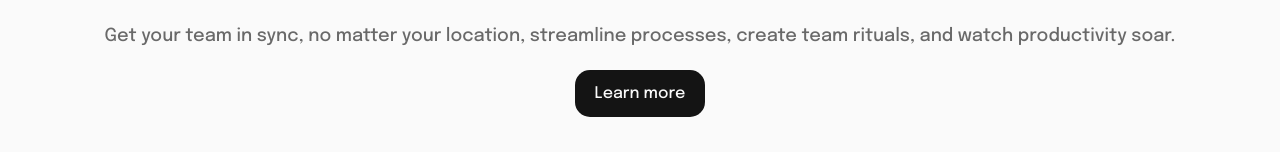
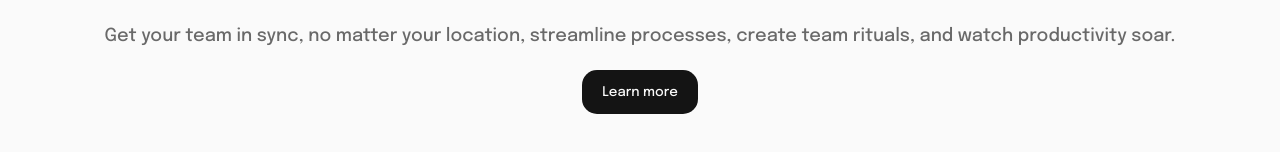
Before and after one commit to Jesuite/Intro-Section, a plain HTML site: page index.html in a window 1280 px wide. Shown: the part 743-895 px from the top of the page. Drawn offline with Linux system fonts and the light colour scheme.

Commit message:
btn adjustment

```diff
--- a/index.html
+++ b/index.html
@@ -51,7 +51,7 @@
       team rituals, and watch productivity soar.
     </p>
     <div>
-      <p class="btn">Learn more</p>
+      <button class="btn" type="button" >Learn more</button>
     </div>
     <div class="clients">
       <img src="/images/client-databiz.svg">
--- a/style.css
+++ b/style.css
@@ -78,11 +78,13 @@ body{
 }
 
 .btn{
+    font-family: 'Epilogue', sans-serif;
     background-color: hsl(0, 0%, 8%);
     color: hsl(0, 0%, 98%);
     border-radius: 15px;
     padding: 15px 20px 15px 20px;
     margin-bottom: 40px;
+    border: 0;
 }
 
 .clients{
```
